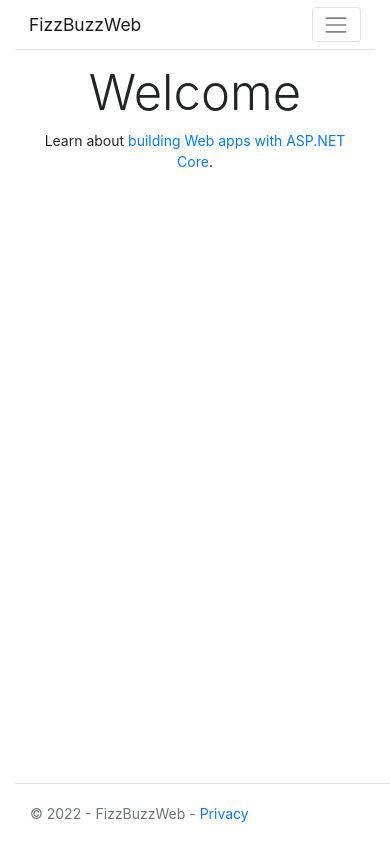
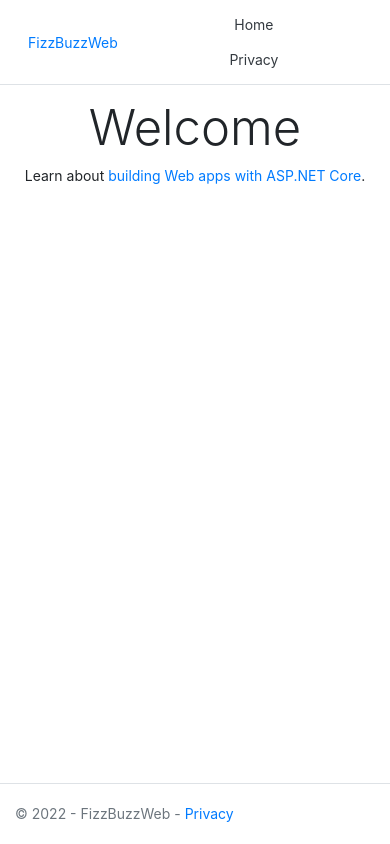
Before and after one commit to maikolcw/lab9ReactToAzure, a React (Create React App) app: page / in a window 390 px wide. Built offline with nearby package versions, Linux system fonts and the light colour scheme.

Commit message:
Fix try 4 no display

```diff
--- a/src/App.js
+++ b/src/App.js
@@ -6,6 +6,7 @@
 import NotFoundPage from './pages/NotFoundPage';
 // adds a footer
 import Footer from './Footer';
+// bootstrap stuff
 import 'bootstrap/dist/css/bootstrap.css';
 import 'jquery/dist/jquery.min.js';
 import 'popper.js/dist/umd/popper.min.js';
@@ -22,9 +23,9 @@
 
 function App() {
   return (
-    <div className="container">
+    <div className="App">
         <BrowserRouter>
-        <NavBar />
+          <NavBar />
           <Routes>
             <Route path="/" element={<HomePage/>} exact />
             <Route path="/privacy" element={<PrivacyPage/>} exact />
--- a/src/NavBar.js
+++ b/src/NavBar.js
@@ -1,16 +1,14 @@
 import React from 'react';
 import { Link } from 'react-router-dom';
+
 const NavBar = () => (
   <>
   <title>Home Page - FizzBuzzWeb</title>
     <nav class="navbar navbar-expand-sm navbar-toggleable-sm navbar-light bg-white border-bottom box-shadow mb-3">
         <div class="container-fluid">
-        <Link className="navbar-brand" to="/">FizzBuzzWeb</Link>
-            <button class="navbar-toggler" type="button" data-bs-toggle="collapse" data-bs-target=".navbar-collapse" aria-controls="navbarSupportedContent"
-                    aria-expanded="false" aria-label="Toggle navigation">
-                <span class="navbar-toggler-icon"></span>
-            </button>
-            <div class="navbar-collapse collapse d-sm-inline-flex justify-content-between">
+        <Link className="nav-link" to="/">FizzBuzzWeb</Link>
+
+
                 <ul class="navbar-nav flex-grow-1">
                     <li class="nav-item">
                     <Link className="nav-link text-dark" to="/">Home</Link>
@@ -19,7 +17,7 @@
                     <Link className="nav-link text-dark" to="/privacy">Privacy</Link>
                     </li>
                 </ul>
-            </div>
+
         </div>
     </nav>
   </>
```
